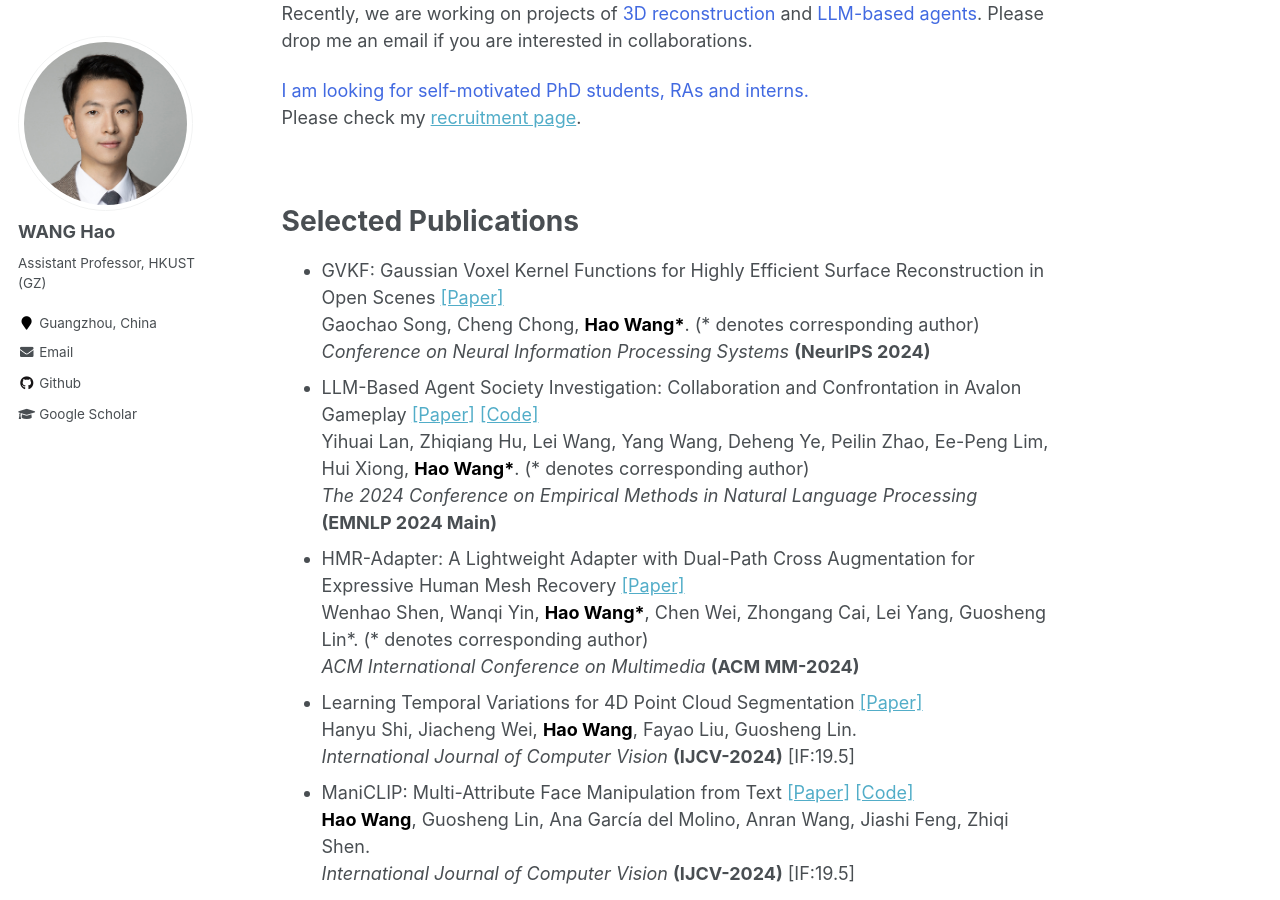
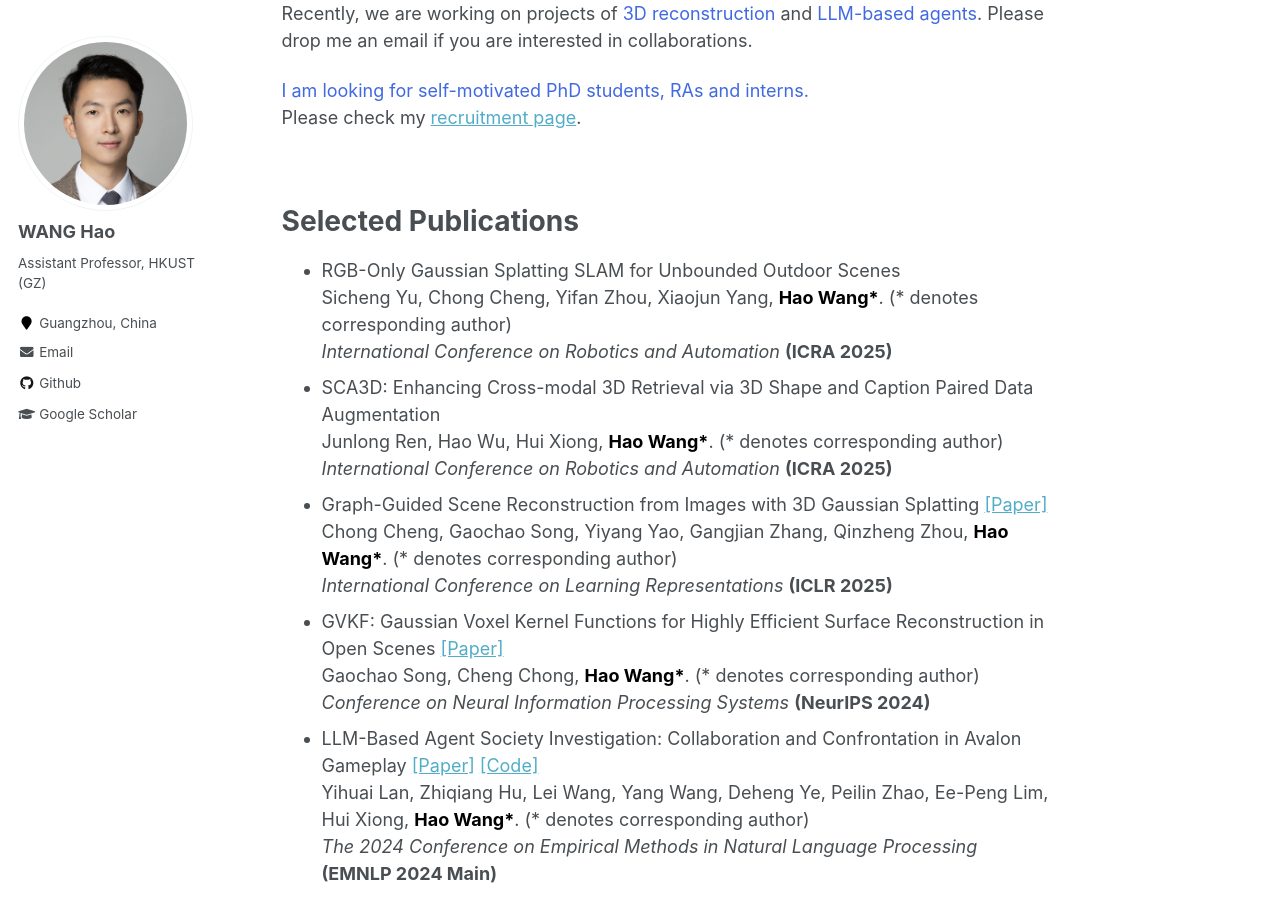
Before and after one commit to hwang1996/hwang1996.github.io, a Jekyll site: the page built from _pages/about.md, in a window 1280 px wide and 900 px high, scrolled down 373 px. Built offline with Jekyll 4.4.1, drawn with Linux system fonts in a browser that asks for light colours.

Commit message:
Update about.md

```diff
--- a/_pages/about.md
+++ b/_pages/about.md
@@ -34,6 +34,31 @@ Please check my [recruitment page](https://wanghao.tech/recruitment/).
 Selected Publications
 ======
 <ul>
+
+<li>
+  RGB-Only Gaussian Splatting SLAM for Unbounded Outdoor Scenes
+  <br/>
+  Sicheng Yu, Chong Cheng, Yifan Zhou, Xiaojun Yang, <strong><font color="black">Hao Wang*</font></strong>. (* denotes corresponding author)
+  <br/><i>International Conference on Robotics and Automation</i>
+    <strong>(ICRA 2025)</strong> <br>
+</li>
+
+<li>
+  SCA3D: Enhancing Cross-modal 3D Retrieval via 3D Shape and Caption Paired Data Augmentation
+  <br/>
+  Junlong Ren, Hao Wu, Hui Xiong, <strong><font color="black">Hao Wang*</font></strong>. (* denotes corresponding author)
+  <br/><i>International Conference on Robotics and Automation</i>
+    <strong>(ICRA 2025)</strong> <br>
+</li>
+
+<li>
+  Graph-Guided Scene Reconstruction from Images with 3D Gaussian Splatting <a href="https://openreview.net/forum?id=56vHbnk35S">[Paper]</a>
+  <br/>
+  Chong Cheng, Gaochao Song, Yiyang Yao, Gangjian Zhang, Qinzheng Zhou, <strong><font color="black">Hao Wang*</font></strong>. (* denotes corresponding author)
+  <br/><i>International Conference on Learning Representations</i>
+    <strong>(ICLR 2025)</strong> <br>
+</li>
+
 
 <li>
   GVKF: Gaussian Voxel Kernel Functions for Highly Efficient Surface Reconstruction in Open Scenes <a href="https://arxiv.org/pdf/2411.01853">[Paper]</a>
```
